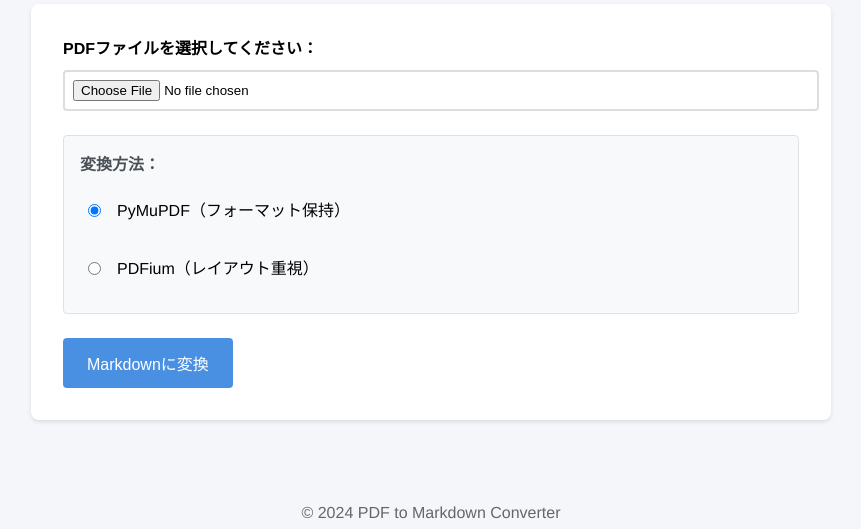
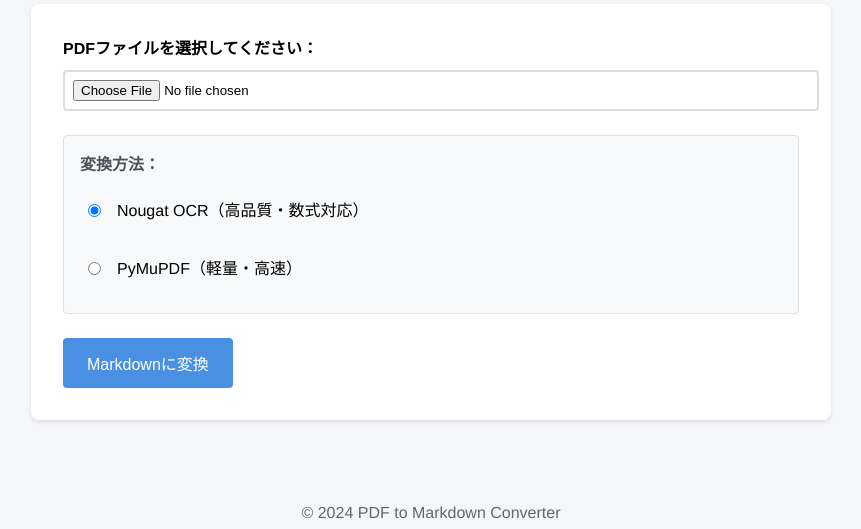
Before and after one commit to hama-jp/pdf2md, a Flask app: page / in a window 1280 px wide. Shown: the part 143-672 px from the top of the page, without its empty margins (209-1070 px from the left). Run offline with Flask 3, Linux system fonts and the light colour scheme.

Commit message:
feat: Integrate Nougat OCR for improved math formula conversion

```diff
--- a/app.py
+++ b/app.py
@@ -1,10 +1,14 @@
 
 import os
+import asyncio
 from flask import Flask, render_template, request, send_file, session
 import fitz
-import pypdfium2 as pdfium
 import tempfile
 from pathlib import Path
+from nougat import NougatModel
+from nougat.utils.checkpoint import get_checkpoint
+from nougat.postprocessing import markdown_compatible
+import torch
 
 app = Flask(__name__)
 app.secret_key = os.urandom(24)
@@ -12,45 +16,36 @@ UPLOAD_FOLDER = Path(tempfile.gettempdir()) / "pdf2md"
 UPLOAD_FOLDER.mkdir(exist_ok=True)
 MARKDOWN_FILE = UPLOAD_FOLDER / "converted.md"
 
-def pdf_to_markdown_with_pdfium(pdf_path):
-    """pypdfium2を使用してPDFファイルをMarkdownに変換する"""
-    pdf = pdfium.PdfDocument(pdf_path)
-    markdown_content = []
+# Nougatモデルをグローバルに初期化
+device = torch.device('cuda' if torch.cuda.is_available() else 'cpu')
+nougat_model = None
 
-    for page_number in range(len(pdf)):
-        page = pdf.get_page(page_number)
-        text_page = page.get_textpage()
-        text = text_page.get_text_range()
+def get_nougat_model():
+    """Nougatモデルを取得（初回呼び出し時に初期化）"""
+    global nougat_model
+    if nougat_model is None:
+        checkpoint = get_checkpoint()
+        nougat_model = NougatModel.from_pretrained(checkpoint).to(device)
+        nougat_model.eval()
+    return nougat_model
 
-        # テキストを行に分割して処理
-        lines = text.split('\n')
-        formatted_lines = []
+async def pdf_to_markdown_with_nougat(pdf_path):
+    """Nougat-OCRを使用してPDFファイルを高品質にMarkdownに変換する"""
+    model = get_nougat_model()
+    predictions = []
 
-        # 前の行の文字サイズを記録
-        prev_size = None
+    try:
+        predictions = await model.convert(pdf_path)
+        markdown = []
+        for page, pred in enumerate(predictions):
+            # マークダウン互換の後処理を適用
+            processed = markdown_compatible(pred)
+            markdown.append(processed)
+            markdown.append("\n---\n")  # ページ区切り
 
-        for line in lines:
-            if not line.strip():
-                continue
-
-            # 行の文字サイズを取得（簡易的な実装）
-            if len(line) > 50:  # 長い行は本文として扱う
-                if prev_size and prev_size > 12:
-                    formatted_lines.append(f"## {line}")
-                else:
-                    formatted_lines.append(line)
-                prev_size = 10
-            else:
-                if prev_size and prev_size <= 12:
-                    formatted_lines.append(line)
-                else:
-                    formatted_lines.append(f"### {line}")
-                prev_size = 14
-
-        markdown_content.extend(formatted_lines)
-        markdown_content.extend(["", "---", ""])  # ページ区切り
-
-    return '\n'.join(markdown_content)
+        return '\n'.join(markdown)
+    except Exception as e:
+        raise RuntimeError(f"Nougat変換エラー: {str(e)}")
 
 import re
 
@@ -64,7 +59,6 @@ def is_likely_math(text):
         r'\d+[²³]',                              # 上付き数字
         r'[xy]\d+',                              # 変数と数字の組み合わせ
     ]
-    # パターンを結合
     pattern = '|'.join(math_indicators)
     return (
         bool(re.search(pattern, text)) or
@@ -183,11 +177,16 @@ def upload_file():
         file.save(temp_pdf)
 
         # 変換方法の選択
-        use_pdfium = request.form.get('conversion_type', 'mupdf') == 'pdfium'
+        use_nougat = request.form.get('conversion_type', 'nougat') == 'nougat'
 
         # Markdownに変換
-        if use_pdfium:
-            markdown_content = pdf_to_markdown_with_pdfium(temp_pdf)
+        if use_nougat:
+            try:
+                # 非同期関数を同期的に実行
+                markdown_content = asyncio.run(pdf_to_markdown_with_nougat(temp_pdf))
+            except Exception as e:
+                # Nougatが失敗した場合、PyMuPDFにフォールバック
+                markdown_content = pdf_to_markdown_with_mupdf(temp_pdf)
         else:
             markdown_content = pdf_to_markdown_with_mupdf(temp_pdf)
 
--- a/templates/index.html
+++ b/templates/index.html
@@ -12,12 +12,12 @@
                 <label class="option-label">変換方法：</label>
                 <div class="radio-group">
                     <label class="radio-label">
-                        <input type="radio" name="conversion_type" value="mupdf" checked>
-                        PyMuPDF（フォーマット保持）
+                        <input type="radio" name="conversion_type" value="nougat" checked>
+                        Nougat OCR（高品質・数式対応）
                     </label>
                     <label class="radio-label">
-                        <input type="radio" name="conversion_type" value="pdfium">
-                        PDFium（レイアウト重視）
+                        <input type="radio" name="conversion_type" value="mupdf">
+                        PyMuPDF（軽量・高速）
                     </label>
                 </div>
             </div>
```
